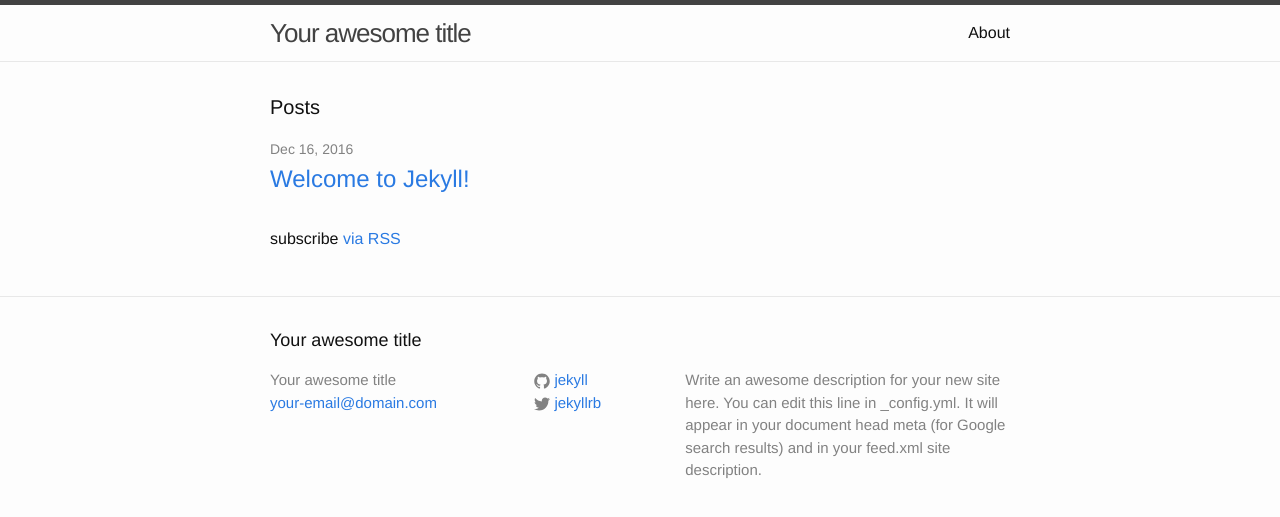
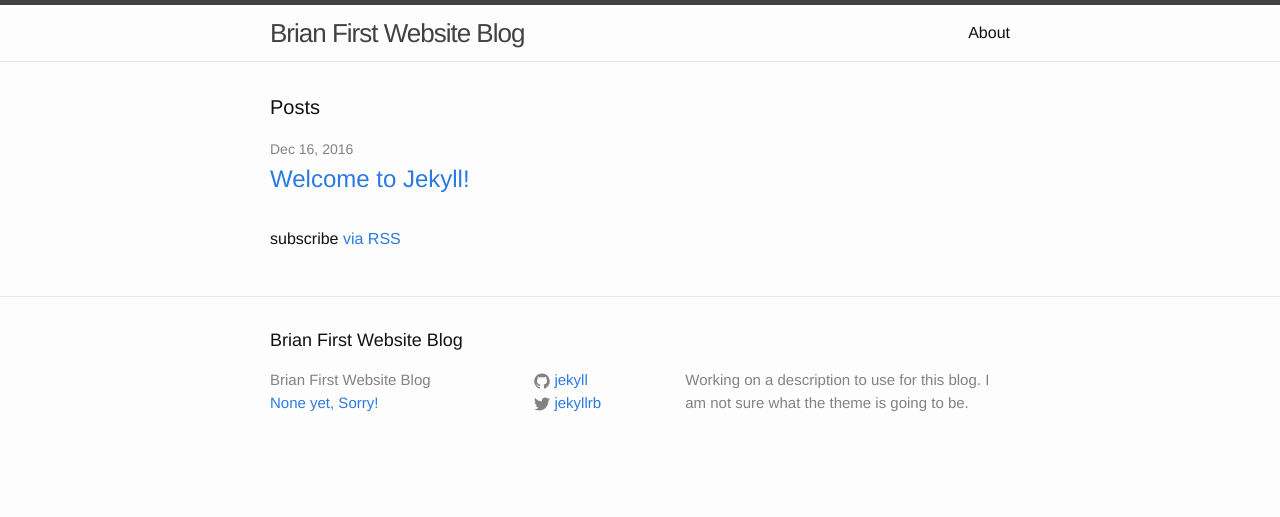
Before and after one commit to btaylor754/btaylor754.github.io, a Jekyll site: the page built from index.html, in a window 1280 px wide. Shown: the top 517 px of the page. Built offline with Jekyll 4.4.1, drawn with Linux system fonts in a browser that asks for light colours.

Commit message:
Update _config.yml

```diff
--- a/_config.yml
+++ b/_config.yml
@@ -6,12 +6,10 @@
 # 'jekyll serve'. If you change this file, please restart the server process.
 
 # Site settings
-title: Your awesome title
-email: your-email@domain.com
+title: Brian First Website Blog
+email: None yet, Sorry!
 description: > # this means to ignore newlines until "baseurl:"
-  Write an awesome description for your new site here. You can edit this
-  line in _config.yml. It will appear in your document head meta (for
-  Google search results) and in your feed.xml site description.
+  Working on a description to use for this blog.  I am not sure what the theme is going to be.
 baseurl: "" # the subpath of your site, e.g. /blog
 url: "http://yourdomain.com" # the base hostname & protocol for your site
 twitter_username: jekyllrb
```
